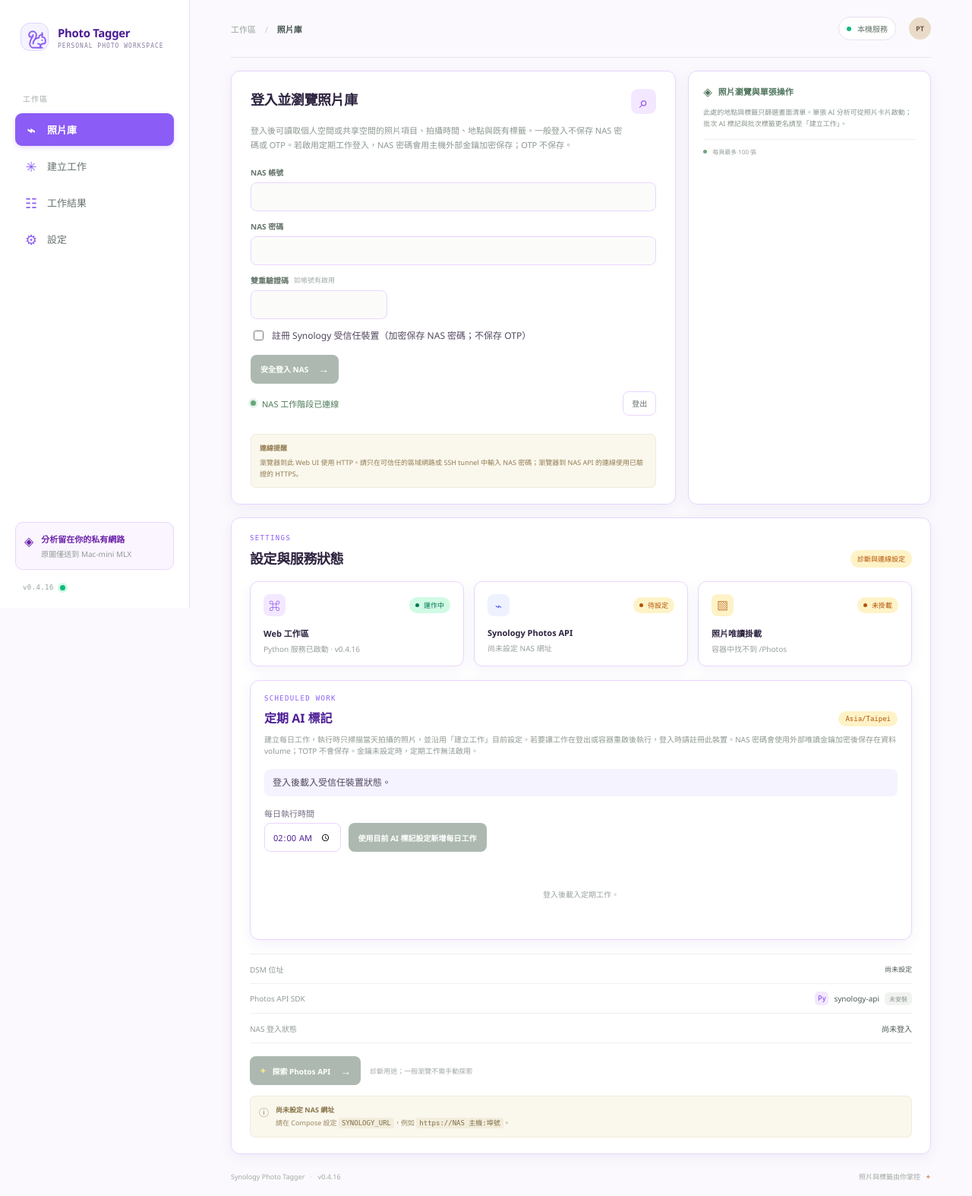
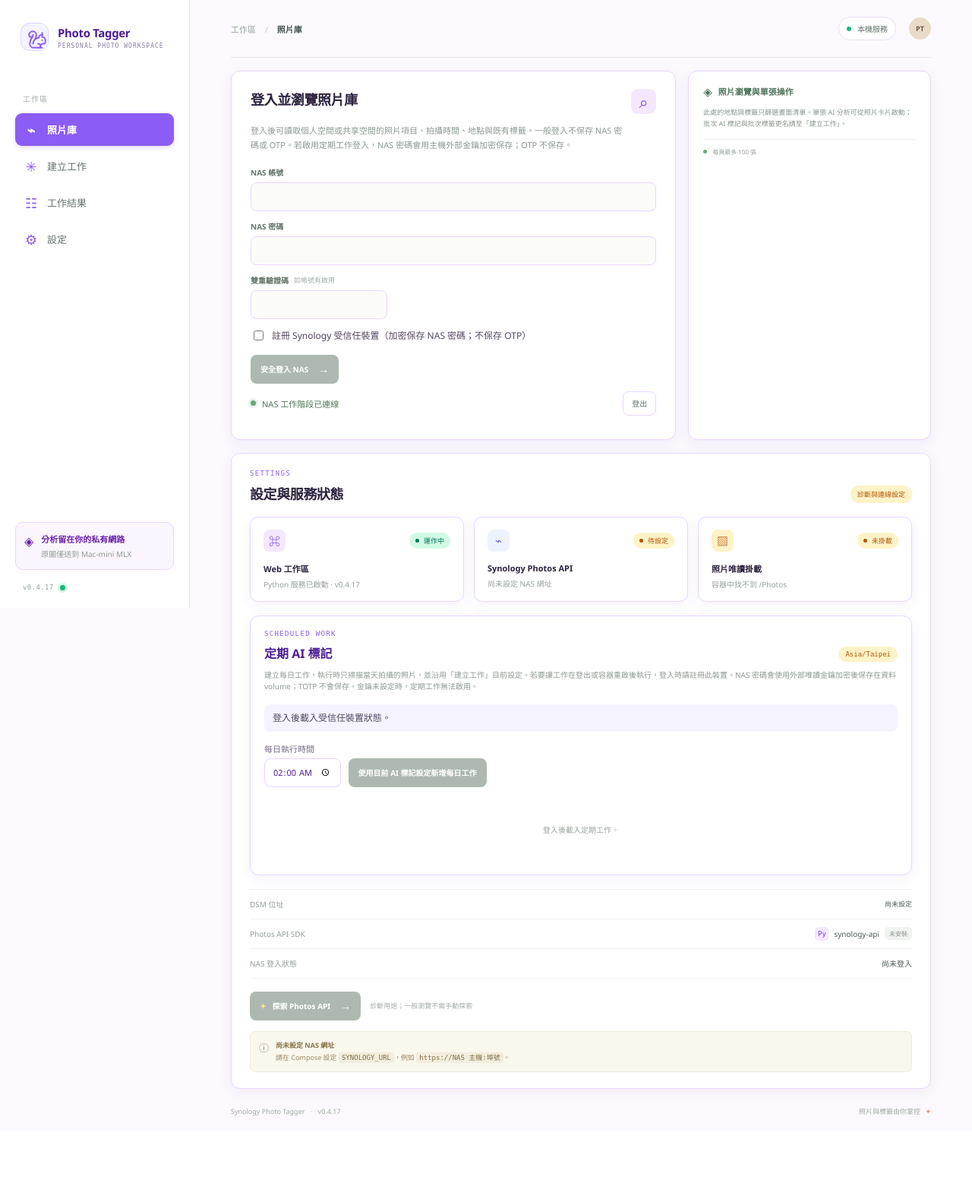
Before and after one commit to ZhongZheng782/Synology-Photo-Tagger, a Flask app: page / in a window 1280 px wide. Shown: the whole page at 76% size. After the commit the page ends 1469 px from the top, so only its background shows below. Run offline with Flask 3, Linux system fonts and the light colour scheme; some libraries are stand-ins or nearby versions.

Commit message:
fix: show connection warning only on insecure access

```diff
--- a/app.py
+++ b/app.py
@@ -2,6 +2,7 @@ from __future__ import annotations
 
 import importlib.metadata
 import hashlib
+import ipaddress
 import io
 import json
 import os
@@ -47,7 +48,7 @@ API_INFO_PATHS = ("/webapi/query.cgi", "/photo/webapi/query.cgi")
 SESSION_TTL_SECONDS = 30 * 60
 NAS_SESSION_TTL_SECONDS = 12 * 60 * 60
 MAX_PAGE_SIZE = 100
-APP_VERSION = os.environ.get("APP_VERSION", "v0.4.16")
+APP_VERSION = os.environ.get("APP_VERSION", "v0.4.17")
 TAGGER_DB_PATH = os.environ.get(
     "TAGGER_DB_PATH", os.path.join(os.path.dirname(__file__), "data", "photo-tagger.sqlite3")
 )
@@ -830,6 +831,8 @@ def validate_base_url(base_url: str) -> str | None:
     parsed = urlsplit(base_url)
     if parsed.scheme not in {"http", "https"} or not parsed.hostname:
         return "NAS 位址格式錯誤，請使用 http(s)://主機名稱或 IP[:埠號]。"
+    if APP_HTTPS_ONLY and parsed.scheme != "https":
+        return "正式部署的 NAS 位址必須使用 HTTPS；服務會驗證 NAS TLS 憑證。"
     if parsed.username or parsed.password or parsed.query or parsed.fragment:
         return "NAS 位址不可包含帳密、查詢參數或網址片段。"
     if parsed.path not in {"", "/"}:
@@ -842,6 +845,18 @@ def sdk_version() -> str:
         return importlib.metadata.version("synology-api")
     except importlib.metadata.PackageNotFoundError:
         return "未安裝"
+
+
+def should_show_connection_warning() -> bool:
+    if request.is_secure:
+        return False
+    hostname = (urlsplit(request.host_url).hostname or "").lower()
+    if hostname == "localhost":
+        return False
+    try:
+        return not ipaddress.ip_address(hostname).is_loopback
+    except ValueError:
+        return True
 
 
 @app.get("/")
@@ -851,6 +866,7 @@ def index():
         base_url=configured_base_url(),
         sdk_version=sdk_version(),
         app_version=APP_VERSION,
+        show_connection_warning=should_show_connection_warning(),
         library_mounted=os.path.isdir("/Photos"),
         logged_in=current_nas_session() is not None,
     )
--- a/compose.yaml
+++ b/compose.yaml
@@ -1,6 +1,6 @@
 services:
   synology-photo-tagger:
-    image: wenchiehlee1020/synology-photo-tagger:v0.4.16
+    image: wenchiehlee1020/synology-photo-tagger:v0.4.17
     build: .
     container_name: SYNOLOGY-PHOTO-TAGGER
     restart: unless-stopped
--- a/templates/index.html
+++ b/templates/index.html
@@ -65,7 +65,7 @@
             <span class="login-indicator"><i></i>NAS 工作階段已連線</span>
             <button class="secondary-button" id="logout-button" type="button">登出</button>
           </div>
-          <div class="security-hint"><strong>連線提醒</strong><span>瀏覽器到此 Web UI 使用 HTTP。請只在可信任的區域網路或 SSH tunnel 中輸入 NAS 密碼；瀏覽器到 NAS API 的連線使用已驗證的 HTTPS。</span></div>
+          {% if show_connection_warning %}<div class="security-hint"><strong>連線提醒</strong><span>瀏覽器到 Photo Tagger 使用未加密的 HTTP；請只透過可信任的區域網路或 SSH tunnel 登入。正式部署的 Photo Tagger 伺服器會以 HTTPS 連線至 NAS API，並驗證 TLS 憑證。</span></div>{% endif %}
           <div class="result-box" id="auth-result" hidden aria-live="polite"></div>
         </article>
         <aside class="mini-panel privacy-panel browse-note"><div class="privacy-heading"><span>◈</span><strong>照片瀏覽與單張操作</strong></div><p>此處的地點與標籤只篩選畫面清單。單張 AI 分析可從照片卡片啟動；批次 AI 標記與批次標籤更名請至「建立工作」。</p><div class="privacy-foot"><span></span>每頁最多 100 張</div></aside>
```
Also changed, not shown: DOCKERHUB.md (+6 -4 lines), .github/workflows/publish-image.yml, .github/workflows/scout-image.yml, README.md, 1 other file.
